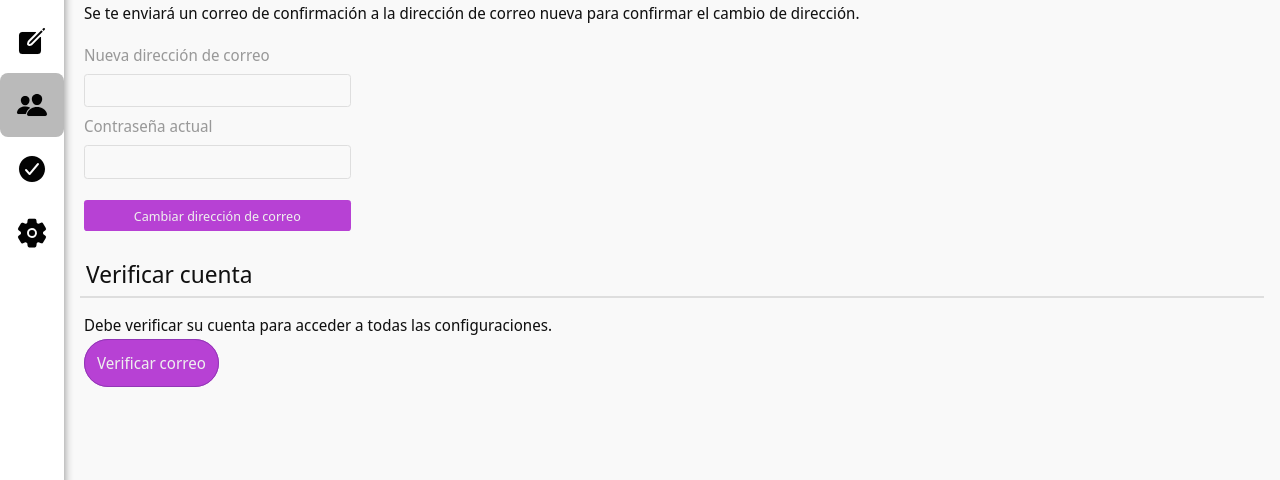
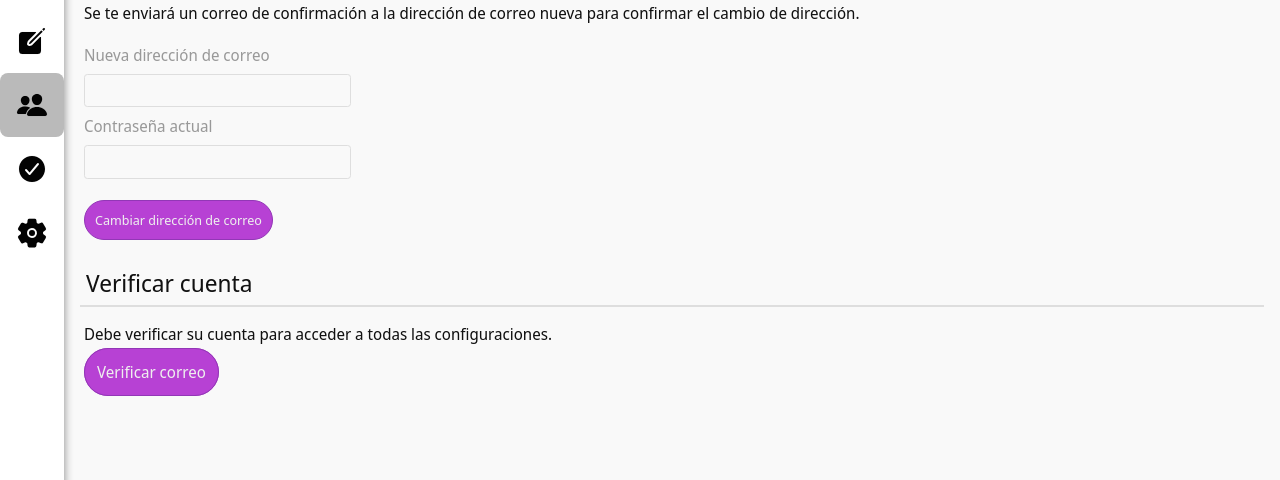
Before and after one commit to GianK128/Flask-To-Do-List, a Flask app: page /settings/ in a window 1280 px wide. Shown: the part 185-665 px from the top of the page. Run offline with Flask 2, Linux system fonts and the light colour scheme; the visitor is signed in with stand-in values (Sample User, id 1); data comes from the database, SQL or seed files in the repository; some libraries are stand-ins or nearby versions.

Commit message:
fix: Arreglar CSS de los inputs de forms

```diff
--- a/todo_list/static/items.css
+++ b/todo_list/static/items.css
@@ -176,3 +176,7 @@ span.pending {
 .item-form form .inputs input {
     width: 75%;
 }
+
+.item-form form input[type="submit"] {
+    width: 25%;
+}
--- a/todo_list/static/main.js
+++ b/todo_list/static/main.js
@@ -63,6 +63,10 @@ document.querySelectorAll('.close-modal').forEach(modalClose => {
 // INPUTS BONITOS
 
 document.querySelectorAll('form .inputs input').forEach(input => {
+    if (input.value !== "") {
+        document.querySelector(`label[for=${input.getAttribute('name')}]`).classList.add('focus');
+        document.querySelector(`label[for=${input.getAttribute('name')}]`).classList.add('current-focus');
+    }
     input.addEventListener('focus', e => {
         let name = e.target.getAttribute('name');
         document.querySelector(`label[for=${name}]`).classList.add('focus');
--- a/todo_list/static/settings.css
+++ b/todo_list/static/settings.css
@@ -68,10 +68,5 @@ h2.user {
 }
 
 .setting-container form input[type="submit"] {
-    width: 20em;
-    padding: 0.5em;
-    border: none;
-    outline: none;
-    border-radius: 0.25em;
     margin-top: 1em;
 }
--- a/todo_list/templates/list_items.html
+++ b/todo_list/templates/list_items.html
@@ -78,9 +78,9 @@
                 </div>
                 <div class="modal-body item-form">
                     <form action="{{ url_for('list.add_item') }}" method="POST">
+                        {{ form.hidden_tag() }}
+                        {{ form.list_id(value=list.id, type="hidden") }}
                         <div class="inputs">
-                            {{ form.hidden_tag() }}
-                            {{ form.list_id(value=list.id, type="hidden") }}
                             {{ form.content.label() }}
                             {{ form.content() }}
                         </div>
```
